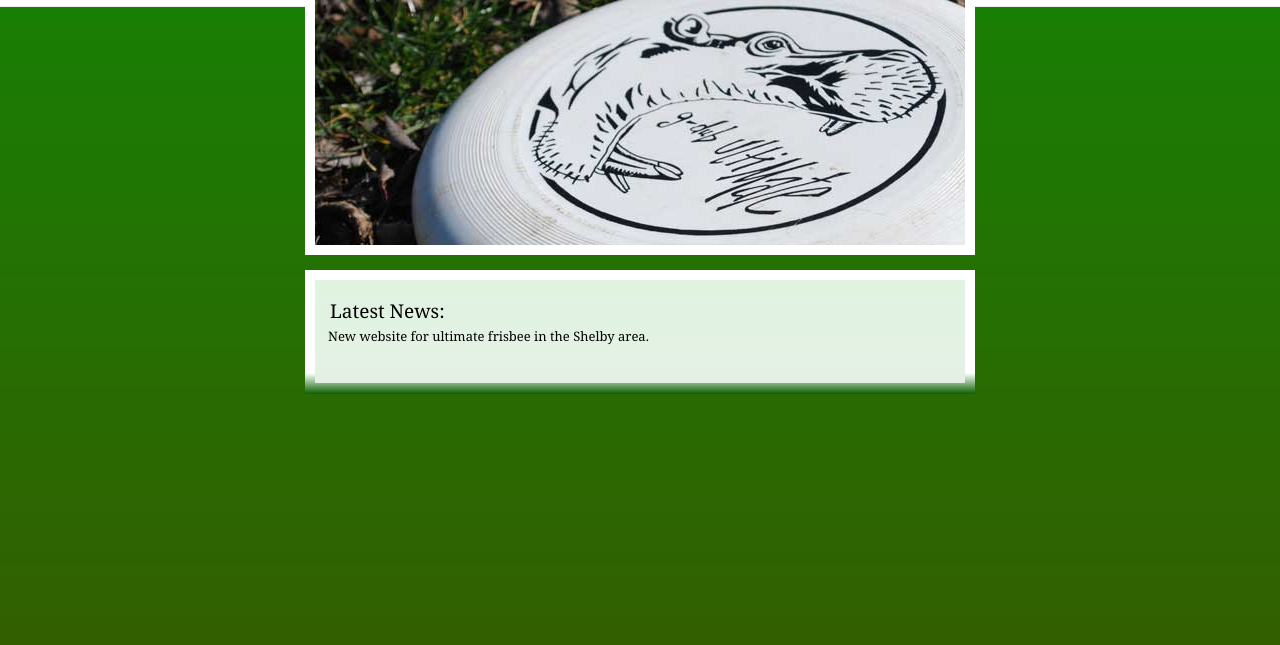
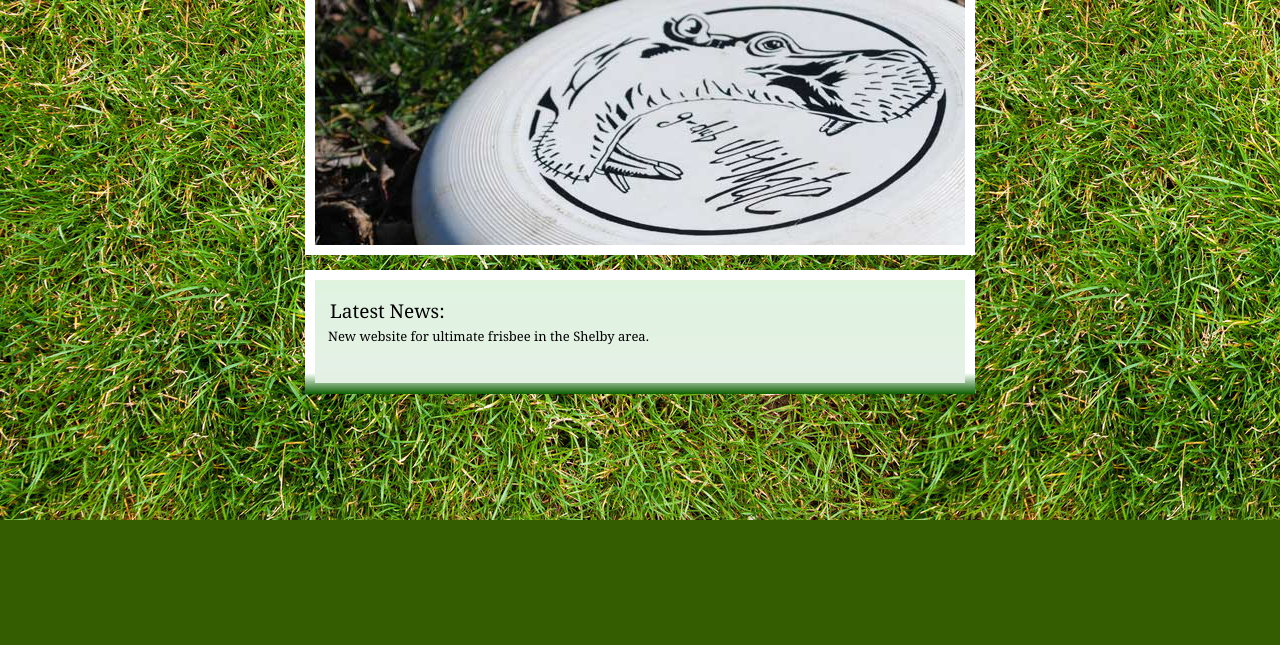
Before and after one commit to hodgesja/shelbyUltimate, a plain HTML site: page index.html in a window 1280 px wide. Shown: the part 155-800 px from the top of the page. Drawn offline with Linux system fonts and the light colour scheme.

Commit message:
Changing background to grass

```diff
--- a/shelbyUltimate.css
+++ b/shelbyUltimate.css
@@ -7,7 +7,7 @@ body {
 	font-family:"Adobe Garamond Pro Bold", Georgia, "Times New Roman", Times, serif;
 	font-size: 13px;
 	color: #00000;
-	background: #345d01 url(background2.png);
+	background: #345d01 url(grass.jpg);
 	background-repeat:repeat-x;
 }
 *
```
Also changed, not shown: grass.jpg (added), green_grass.jpg (added), 2 other files.
